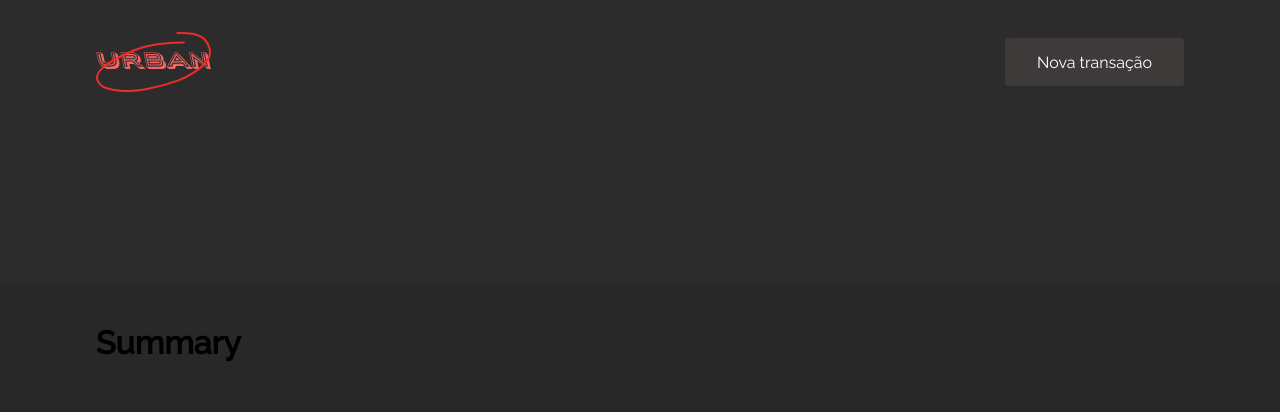
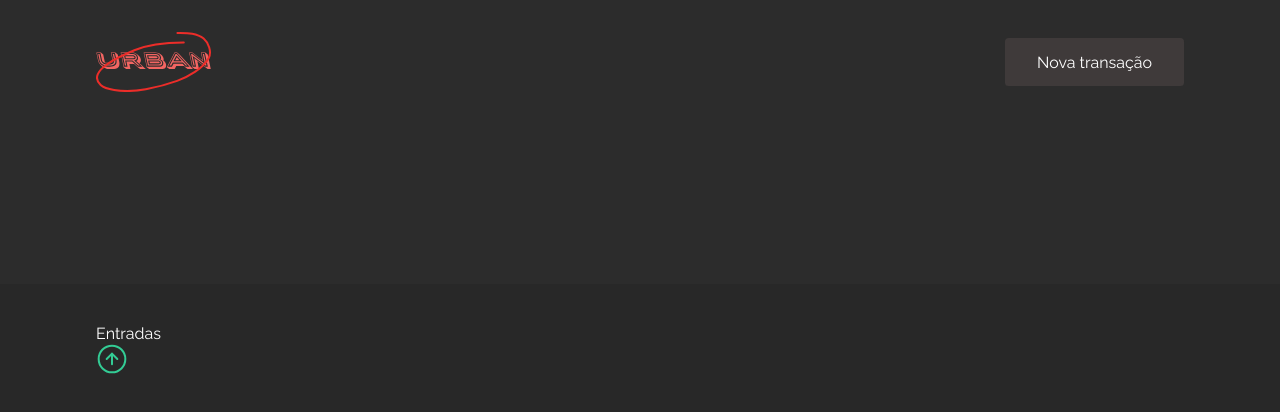
Before and after one commit to nataliaaraujo0/dt-urban, a React (Create React App) app in the folder dturban/: page / in a window 1280 px wide. Shown: the top 412 px of the page. Built offline with nearby package versions, Linux system fonts and the light colour scheme.

Commit message:
chore: criando Header do component Summary

```diff
--- a/dturban/src/components/Summary/index.tsx
+++ b/dturban/src/components/Summary/index.tsx
@@ -1,5 +1,15 @@
+import EntradasImg from '../../assets/entradas.svg'
+import { Container } from "./style";
+
 export function Summary() {
     return (
-        <h1>Summary</h1>
+        <Container>
+            <div>
+                <header>
+                    <p>Entradas</p>
+                    <img src={EntradasImg} alt="Entradas" />
+                </header>
+            </div>
+        </Container>
     );
 }
--- a/dturban/src/components/Summary/style.ts
+++ b/dturban/src/components/Summary/style.ts
@@ -1 +1,5 @@
 import styled from "styled-components";
+
+export const Container = styled.div`
+  color: var(--text-title);
+`;
```
